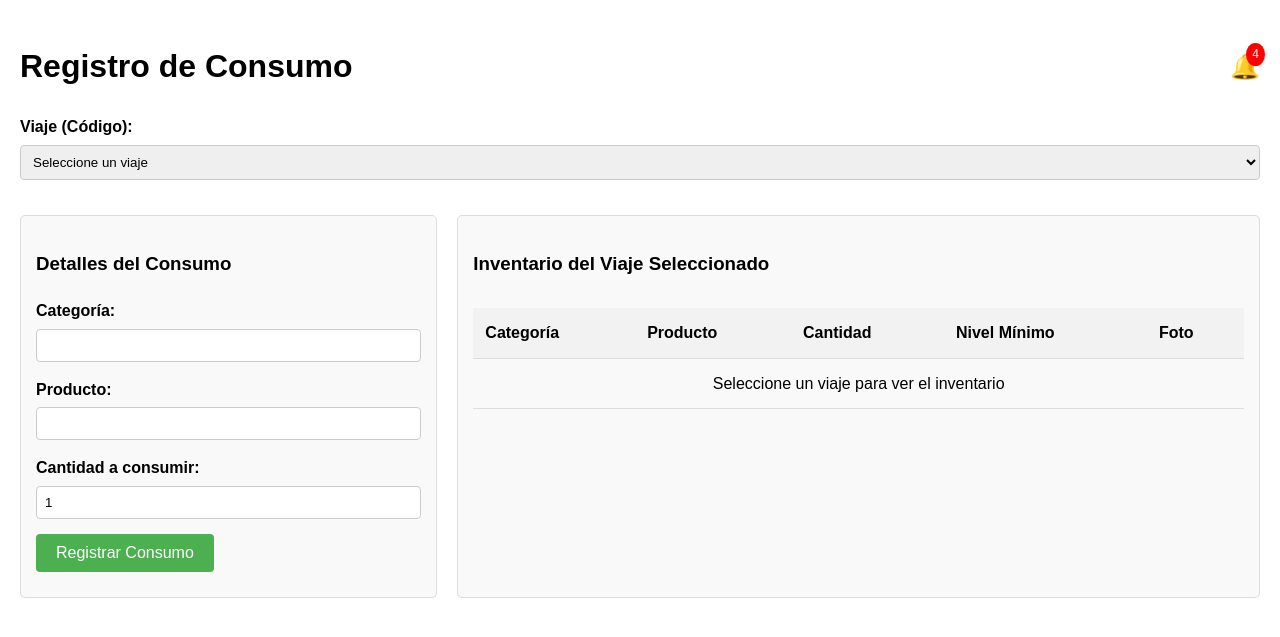
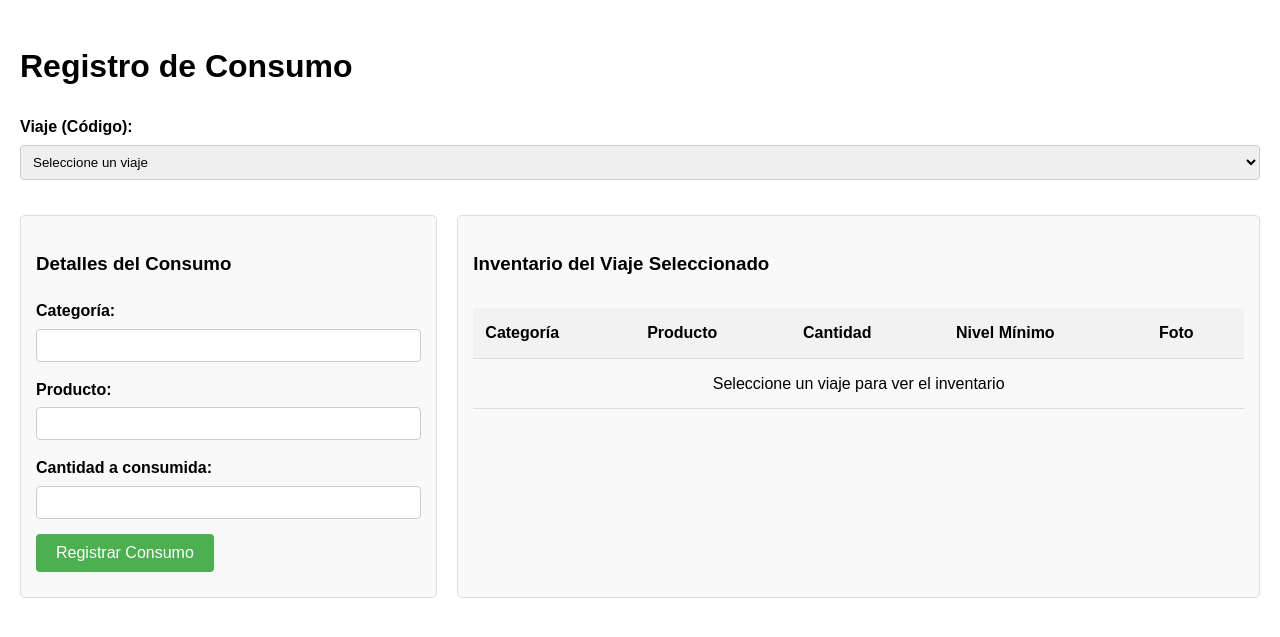
Before and after one commit to Alejandro-Juarez/Empresa-_Naviera_HDP115, a Django app: template consumo_app/templates/RegistroConsumo.html in a window 1280 px wide. Shown: the top 637 px of the page. Run offline with Django 5.2, Linux system fonts and the light colour scheme; the template is opened without the code that fills it, so the values that code supplies are empty.

Commit message:
Actualisacion consumo

```diff
--- a/consumo_app/templates/RegistroConsumo.html
+++ b/consumo_app/templates/RegistroConsumo.html
@@ -152,9 +152,6 @@
 <body>
     <div style="display: flex; align-items: center; justify-content: space-between;">
         <h1>Registro de Consumo</h1>
-        <div class="notification-bell" id="campana-notificaciones">
-            🔔 <span class="badge" id="contador-alertas">0</span>
-        </div>
     </div>
 
     <div>
@@ -182,9 +179,9 @@
             </div>
 
             <div>
-                <label for="cantidad"><strong>Cantidad a consumir:</strong></label>
-                <input type="number" id="cantidad" class="form-control" value="1" min="1">
-                <small id="cantidad-disponible" style="color: #666;"></small>
+                <label for="cantidad"><strong>Cantidad a consumida:</strong></label>
+                <input type="number" id="cantidad" class="form-control">
+                <small id="cantidad-disponible" style="color: #100;"></small>
             </div>
 
             <input type="hidden" id="inventario-id">
@@ -400,12 +397,6 @@
 
             $('#notification-container').append(notification);
 
-            // Auto-eliminar después de 5 segundos
-            setTimeout(() => {
-                notification.fadeOut(500, function() {
-                    $(this).remove();
-                });
-            }, 5000);
 
             // Cerrar manualmente
             notification.find('.close-notification').click(function() {
```
